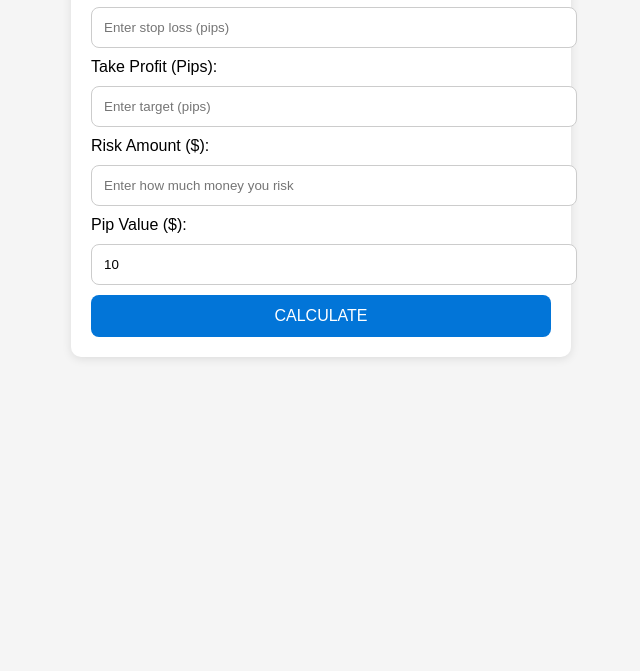
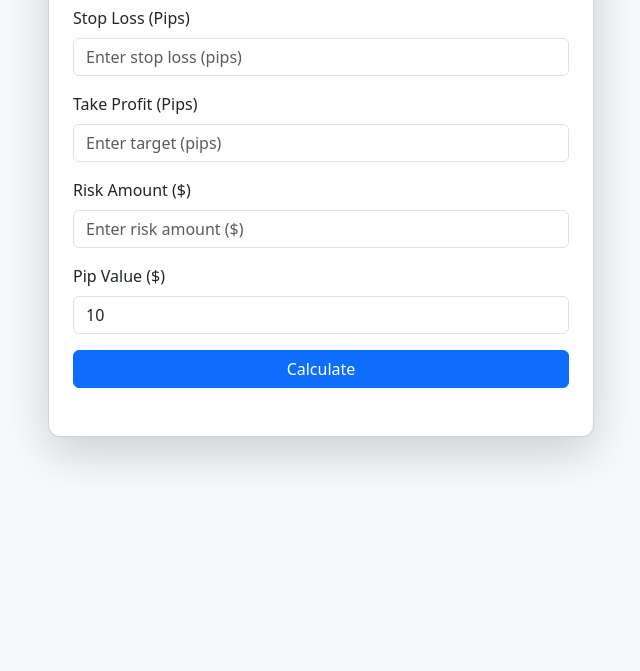
Before and after one commit to iamduse/iamduse.github.io, a plain HTML site: page index.html in a window 1280 px wide. Shown: the part 129-800 px from the top of the page, without its empty margins (319-959 px from the left). Drawn offline with nearby package versions, Linux system fonts and the light colour scheme.

Commit message:
Update index.html
added bootstrap the styling

```diff
--- a/index.html
+++ b/index.html
@@ -1,77 +1,67 @@
-<!DOCTYPE html>
+ <!DOCTYPE html>
 <html lang="en">
 <head>
     <meta charset="UTF-8">
     <meta name="viewport" content="width=device-width, initial-scale=1.0">
     <title>Lot Size Calculator</title>
 
+    <!-- Bootstrap 5 CDN -->
+    <link href="https://cdn.jsdelivr.net/npm/bootstrap@5.3.0/dist/css/bootstrap.min.css" rel="stylesheet">
+
     <style>
         body {
-            background: #f5f5f5;
-            font-family: Arial, sans-serif;
-            padding: 20px;
-            max-width: 500px;
-            margin: auto;
+            background: #f8f9fa;
         }
-        h2 {
-            text-align: center;
-            color: #333;
+        .card {
+            border-radius: 12px;
         }
-        .box {
-            background: white;
-            padding: 20px;
-            border-radius: 10px;
-            box-shadow: 0px 2px 10px rgba(0,0,0,0.1);
-        }
-        input {
-            width: 100%;
-            padding: 12px;
-            margin: 10px 0;
-            border: 1px solid #ccc;
-            border-radius: 8px;
-        }
-        button {
-            width: 100%;
-            padding: 12px;
-            background: #0275d8;
-            color: white;
-            border: none;
-            border-radius: 8px;
-            font-size: 16px;
-            cursor: pointer;
-        }
-        button:hover {
-            background: #025aa5;
-        }
-        .result {
-            margin-top: 20px;
+        .result-box {
             background: #e8ffe8;
+            border-left: 4px solid #28a745;
             padding: 15px;
             border-radius: 10px;
-            border-left: 5px solid #28a745;
         }
     </style>
 </head>
+
 <body>
 
-    <h2>Lot Size Calculator (CFD Forex)</h2>
+    <div class="container py-5">
+        <div class="row justify-content-center">
+            <div class="col-md-6">
 
-    <div class="box">
-        <label>Stop Loss (Pips):</label>
-        <input type="number" id="sl" placeholder="Enter stop loss (pips)" />
+                <div class="card shadow-lg p-4">
+                    <h2 class="text-center mb-4">Lot Size Calculator</h2>
 
-        <label>Take Profit (Pips):</label>
-        <input type="number" id="tp" placeholder="Enter target (pips)" />
+                    <div class="mb-3">
+                        <label class="form-label">Stop Loss (Pips)</label>
+                        <input type="number" class="form-control" id="sl" placeholder="Enter stop loss (pips)">
+                    </div>
 
-        <label>Risk Amount ($):</label>
-        <input type="number" id="risk" placeholder="Enter how much money you risk" />
+                    <div class="mb-3">
+                        <label class="form-label">Take Profit (Pips)</label>
+                        <input type="number" class="form-control" id="tp" placeholder="Enter target (pips)">
+                    </div>
 
-        <label>Pip Value ($):</label>
-        <input type="number" id="pipvalue" value="10" />
+                    <div class="mb-3">
+                        <label class="form-label">Risk Amount ($)</label>
+                        <input type="number" class="form-control" id="risk" placeholder="Enter risk amount ($)">
+                    </div>
 
-        <button onclick="calculate()">CALCULATE</button>
+                    <div class="mb-3">
+                        <label class="form-label">Pip Value ($)</label>
+                        <input type="number" class="form-control" id="pipvalue" value="10">
+                    </div>
 
-        <div id="output"></div>
+                    <button class="btn btn-primary w-100" onclick="calculate()">
+                        Calculate
+                    </button>
+
+                    <div id="output" class="mt-4"></div>
+                </div>
+
+            </div>
+        </div>
     </div>
 
     <script>
@@ -88,22 +78,18 @@
 
             // Full precision lot size
             let rawLot = risk / (sl * pipValue);
-
-            // Rounded for display
             let lotSize = rawLot.toFixed(2);
 
-            // Correct TP calculation using FULL precision
-            let takeProfitValue = tp * rawLot * pipValue;
-            takeProfitValue = takeProfitValue.toFixed(2);
+            // TP calculation using full precision
+            let takeProfitValue = (tp * rawLot * pipValue).toFixed(2);
 
-            // Show result
             document.getElementById("output").innerHTML = `
-                <div class="result">
-                    <strong>Lot Size:</strong> ${lotSize}<br>
-                    <strong>Total Risk:</strong> $${risk}<br>
-                    <strong>Expected TP:</strong> $${takeProfitValue}<br>
-                    <strong>SL (pips):</strong> ${sl}<br>
-                    <strong>TP (pips):</strong> ${tp}
+                <div class="result-box">
+                    <p><strong>Lot Size:</strong> ${lotSize}</p>
+                    <p><strong>Total Risk:</strong> $${risk}</p>
+                    <p><strong>Expected TP:</strong> $${takeProfitValue}</p>
+                    <p><strong>SL (pips):</strong> ${sl}</p>
+                    <p><strong>TP (pips):</strong> ${tp}</p>
                 </div>
             `;
         }
```
